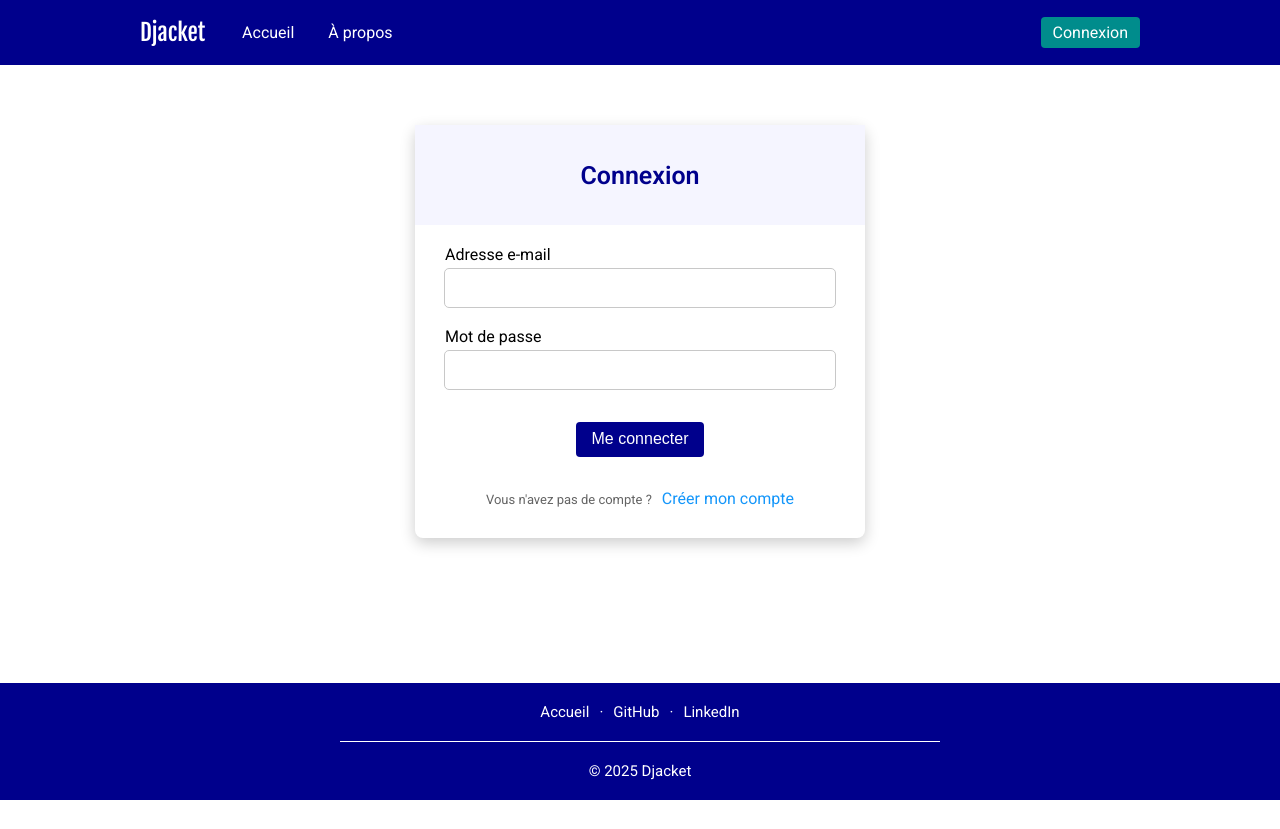
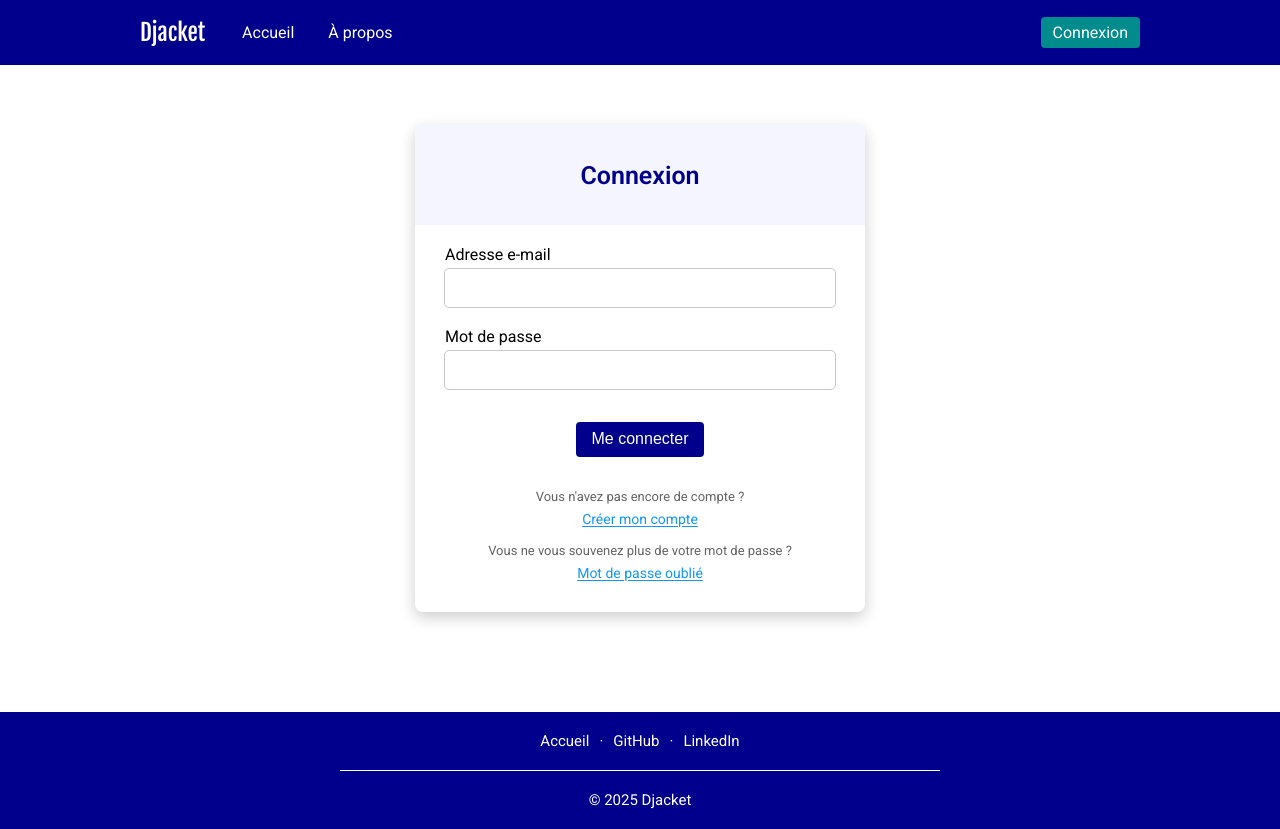
Before and after one commit to romansainthilaire/djacket, a Vue app in the folder djacket/: page /login in a window 1280 px wide. Before the commit the page ends 800 px from the top, so only its background shows below. Built offline with nearby package versions, Linux system fonts and the light colour scheme.

Commit message:
footer text & footer link style

```diff
--- a/djacket/src/views/LoginView.vue
+++ b/djacket/src/views/LoginView.vue
@@ -92,8 +92,10 @@ watch([email, password], () => {
     </div>
 
     <div class="footer">
-      <span class="footer-text">Vous n'avez pas de compte ?</span>
+      <div class="footer-text">Vous n'avez pas encore de compte ?</div>
       <RouterLink class="footer-link" to="/signup">Créer mon compte</RouterLink>
+      <div class="footer-text">Vous ne vous souvenez plus de votre mot de passe ?</div>
+      <RouterLink class="footer-link" to="/forgot-password">Mot de passe oublié</RouterLink>
     </div>
 
   </BaseForm>
@@ -128,19 +130,18 @@ watch([email, password], () => {
 }
 
 .footer-text {
+  font-size: 13px;
   color: rgb(100, 100, 100);
-  font-size: 13px;
+  margin-bottom: 5px;
+}
+
+.footer-text:last-of-type {
+  margin-top: 15px;
 }
 
 .footer-link {
-  font-size: 16px;
-  margin-left: 10px;
+  font-size: 14px;
   color: rgb(20, 150, 250);
-  text-decoration: none;
-}
-
-.footer-link:hover {
-  text-decoration: underline;
   text-underline-offset: 2px;
 }
 </style>
--- a/djacket/src/views/SignupView.vue
+++ b/djacket/src/views/SignupView.vue
@@ -118,7 +118,7 @@ watch(password, () => {
     </div>
 
     <div class="footer">
-      <span class="footer-text">Vous avez déjà un compte ?</span>
+      <div class="footer-text">Vous possédez déjà un compte ?</div>
       <RouterLink class="footer-link" to="/login">Me connecter</RouterLink>
     </div>
 
@@ -145,19 +145,14 @@ watch(password, () => {
 }
 
 .footer-text {
+  font-size: 13px;
   color: rgb(100, 100, 100);
-  font-size: 13px;
+  margin-bottom: 5px;
 }
 
 .footer-link {
-  font-size: 16px;
-  margin-left: 10px;
+  font-size: 14px;
   color: rgb(20, 150, 250);
-  text-decoration: none;
-}
-
-.footer-link:hover {
-  text-decoration: underline;
   text-underline-offset: 2px;
 }
 </style>
```
